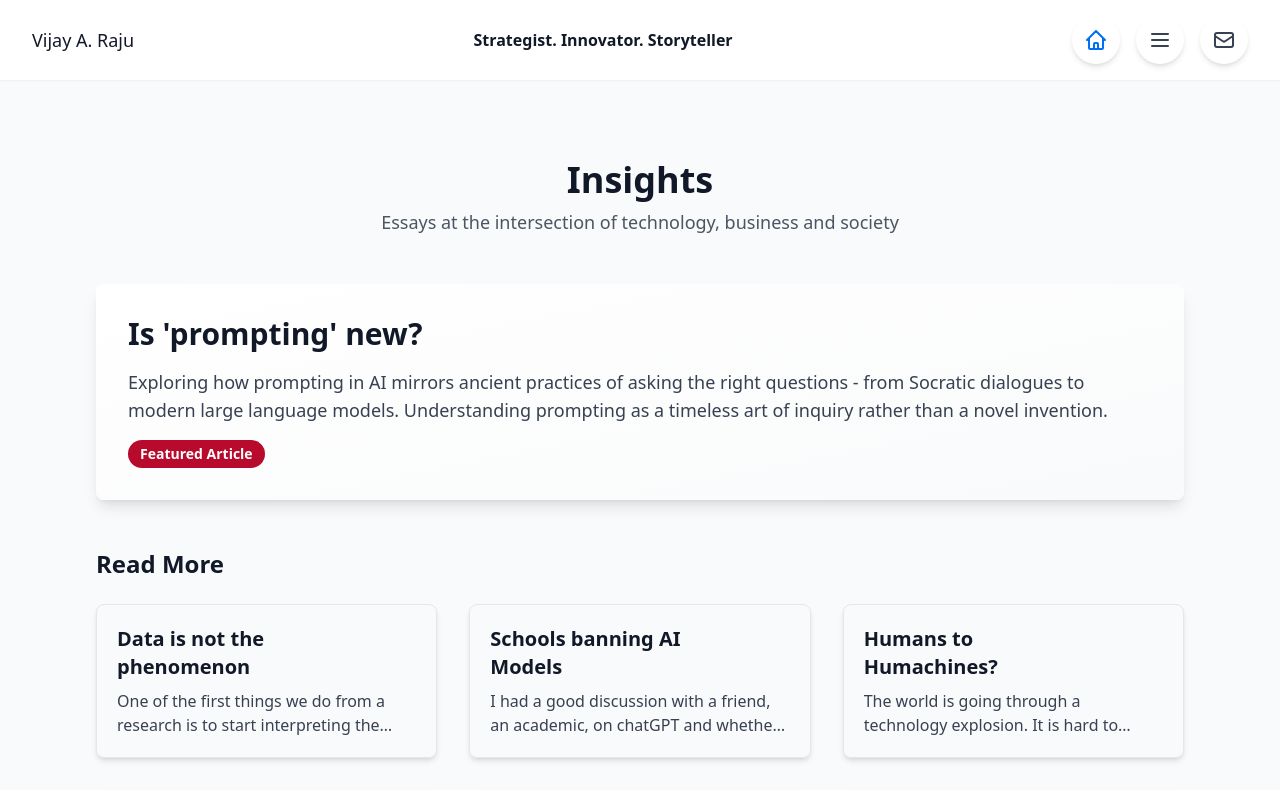
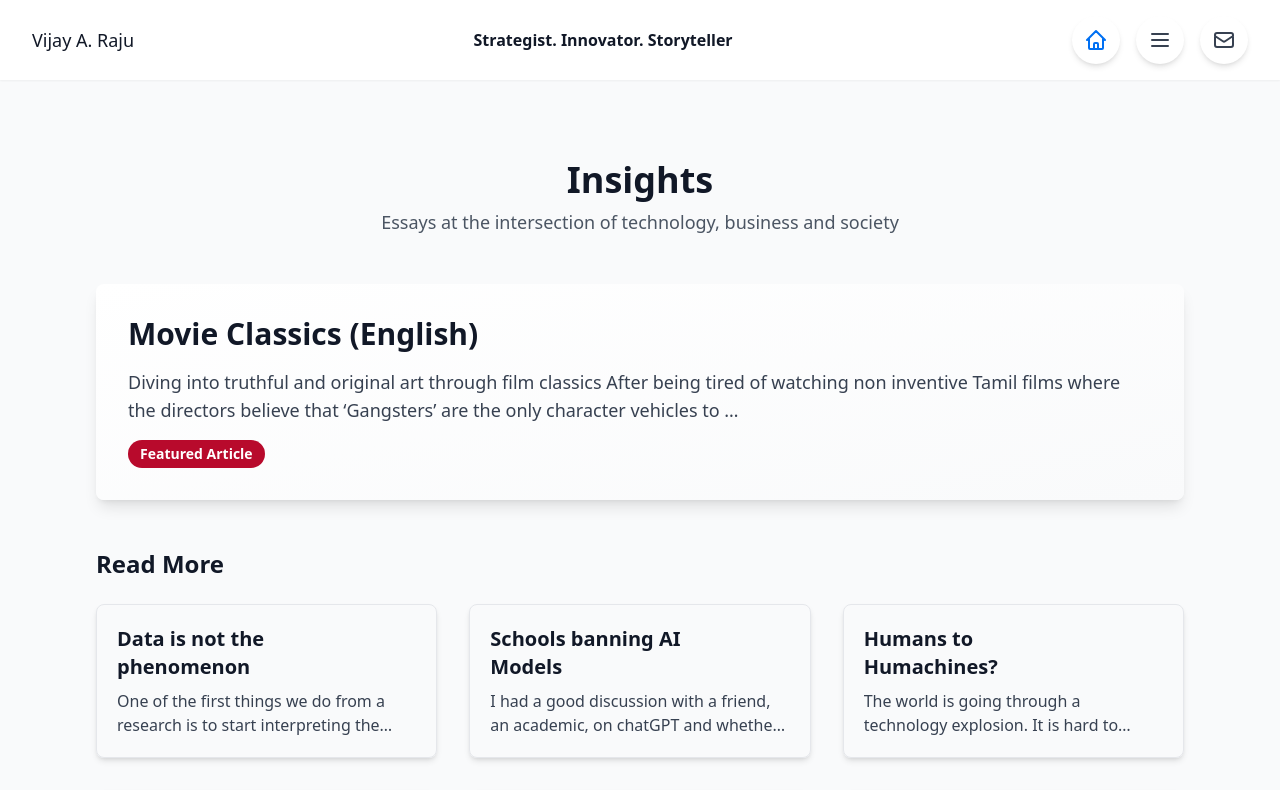
Before and after one commit to Wijay000/draft, a Next.js app: page /insights in a window 1280 px wide. Shown: the top 790 px of the page. Built offline with nearby package versions, Linux system fonts and the light colour scheme.

Commit message:
Insights: feature 'Movie Classics (English)' as the featured article

```diff
--- a/pages/insights.js
+++ b/pages/insights.js
@@ -1,10 +1,10 @@
 export default function Insights() {
   // Featured article
   const featuredPost = {
-    title: "Is 'prompting' new?",
+    title: "Movie Classics (English)",
     date: "",
-    description: "Exploring how prompting in AI mirrors ancient practices of asking the right questions - from Socratic dialogues to modern large language models. Understanding prompting as a timeless art of inquiry rather than a novel invention.",
-    url: "https://medium.com/@innovate_11669/is-prompting-new-b09d8fb706df"
+    description: "Diving into truthful and original art through film classics After being tired of watching non inventive Tamil films where the directors believe that ‘Gangsters’ are the only character vehicles to …",
+    url: "https://vgthinks.medium.com/delving-into-film-classics-fbeeab916b9f"
   };
 
   // Other articles/posts
```
